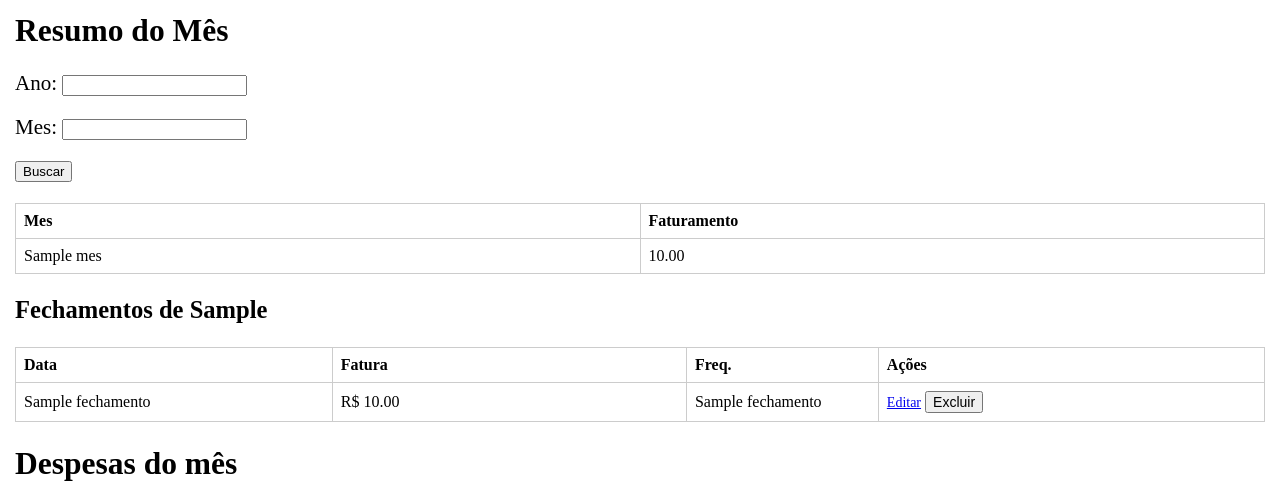
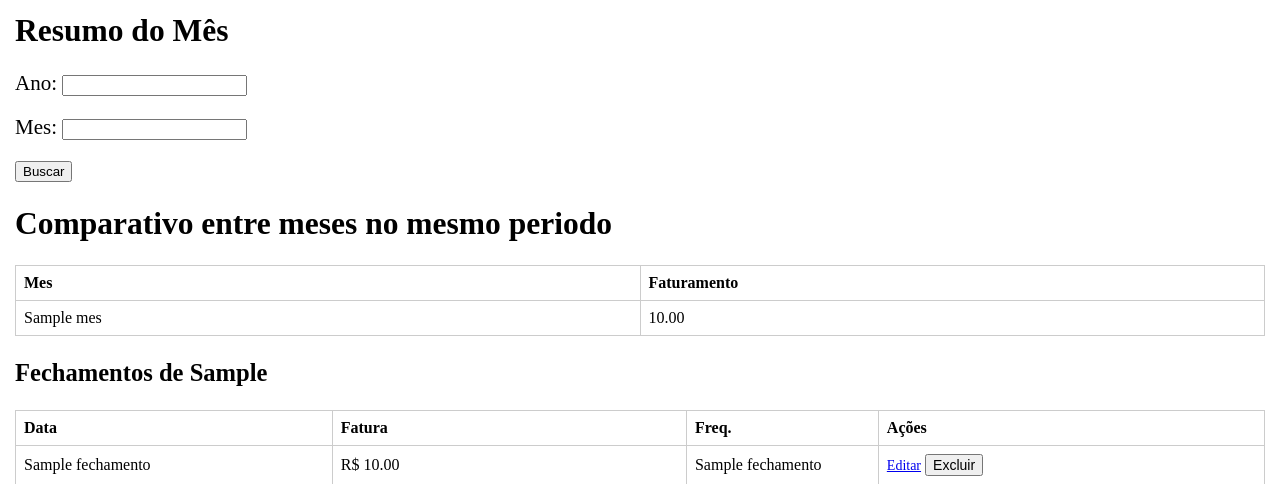
Before and after one commit to janilsonmathias-alt/Sistema-Academia, a Flask app: template templates/resumo.html in a window 1280 px wide. Shown: the top 484 px of the page. Run offline with Flask 3, Linux system fonts and the light colour scheme; the template is opened without the code that fills it: most values are stand-ins (such as "Sample title", 1, 10 or a date in 2020).

Commit message:
Atualizar o resumo.html

```diff
--- a/templates/resumo.html
+++ b/templates/resumo.html
@@ -56,6 +56,7 @@
 		</form>
 
         {% if lista_resultado_dos_meses_corte_atual %}
+        <h2>Comparativo entre meses no mesmo periodo</h2>
         <table>
             <tr>
                 <th>Mes</th>
```
